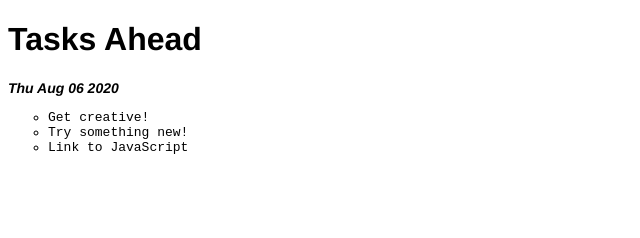
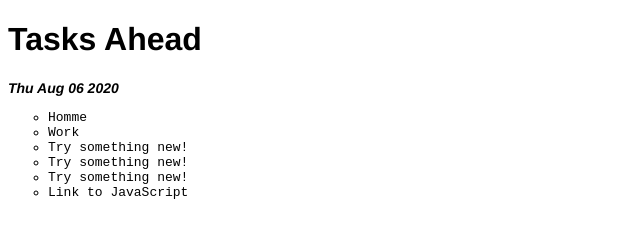
Before and after one commit to AnnaWijetunga/new-this, a plain HTML site: page index.html in a window 1280 px wide. Shown: the whole page, without its empty margins (0-640 px from the left). Drawn offline with Linux system fonts and the light colour scheme.

Commit message:
Updated list

```diff
--- a/index.html
+++ b/index.html
@@ -10,7 +10,10 @@
     <h1>Tasks Ahead</h1>
     <p id="date"></p>
     <ul>
-      <li class="list">Get creative!</li>
+      <li class="list">Homme</li>
+      <li class="list">Work</li>
+      <li class="list">Try something new!</li>
+      <li class="list">Try something new!</li>
       <li class="list">Try something new!</li>
       <li>Link to JavaScript</li>
     </ul>
```
